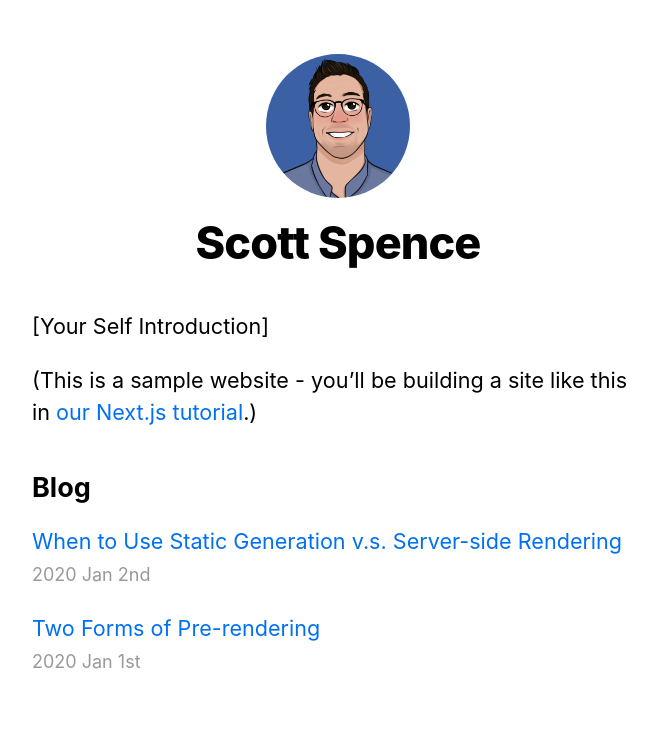
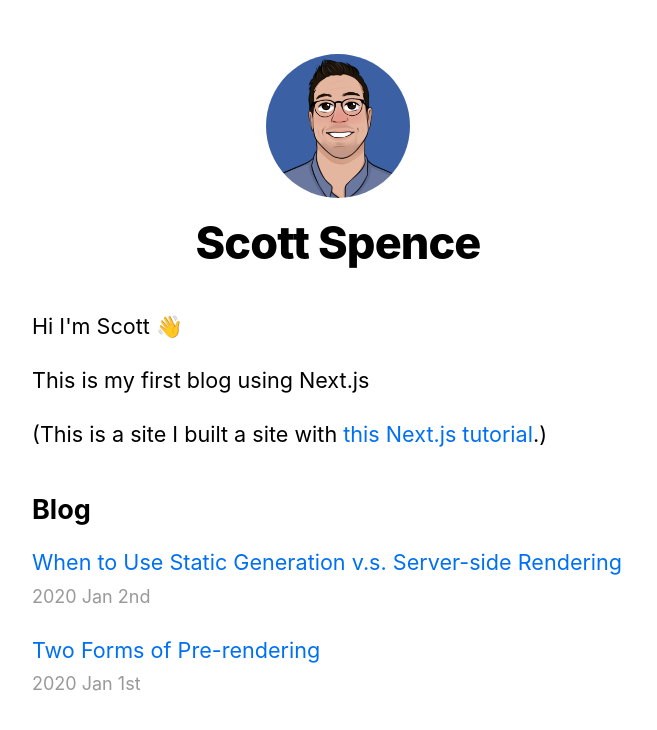
Before and after one commit to spences10/nextjs-blog, a Next.js app: page / in a window 1280 px wide. Shown: the top 730 px of the page, without its empty margins (302-959 px from the left). Built offline with nearby package versions, Linux system fonts and the light colour scheme.

Commit message:
update intro

```diff
--- a/pages/index.tsx
+++ b/pages/index.tsx
@@ -21,11 +21,11 @@ export default function Home({
         <title>{siteTitle}</title>
       </Head>
       <section className={utilStyles.headingMd}>
-        <p>[Your Self Introduction]</p>
+        <p>Hi I'm Scott 👋</p>
+        <p>This is my first blog using Next.js</p>
         <p>
-          (This is a sample website - you’ll be building a site like
-          this in{' '}
-          <a href="https://nextjs.org/learn">our Next.js tutorial</a>
+          (This is a site I built a site with{' '}
+          <a href="https://nextjs.org/learn">this Next.js tutorial</a>
           .)
         </p>
       </section>
```
